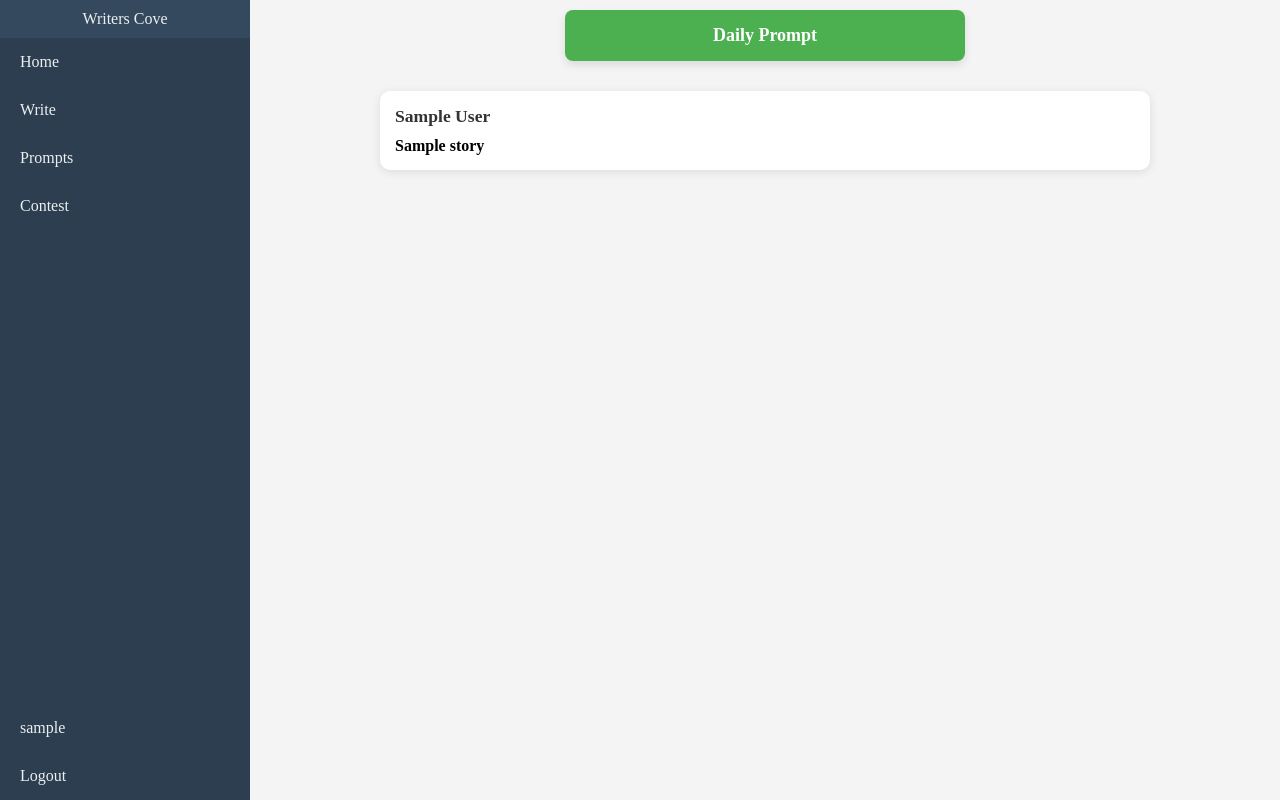
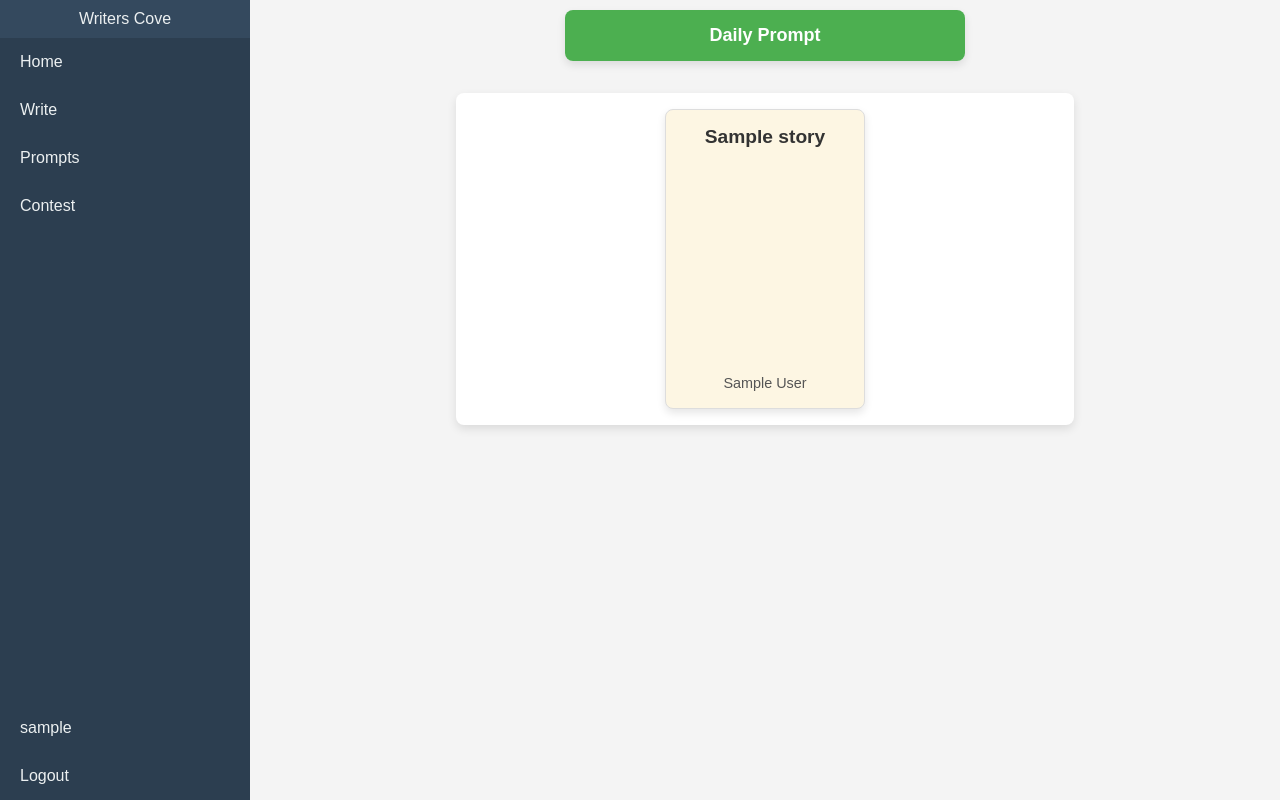
Before and after one commit to The-Lennzer/Writers-Cove, a Django app: template home/templates/main/feed.html in a window 1280 px wide. Run offline with Django 5.2, Linux system fonts and the light colour scheme; a user stored in the database is signed in; tables that the repository leaves empty hold one stand-in row (values such as "Sample post"); the template is opened without the code that fills it: values that come from a table or form of the project are taken from there, most other values are stand-ins (such as "Sample title", 1, 10 or a date in 2020); parts of the project's set-up code (start-up, migrations or seed data) failed here and were passed over.

Commit message:
fixed CSS issues in feed.css, added story cards, feat: added reader views for reading stories seperately

```diff
--- a/home/static/CSS/feed.css
+++ b/home/static/CSS/feed.css
@@ -17,6 +17,103 @@
     padding: 1rem 2rem;
     border-bottom: 1px solid #ddd; /* Subtle line underneath */
 }
+
+/* Basic card styles */
+.prompt-container {
+    width: 100%;
+    max-width: 400px;
+    margin: 10px auto;
+    border-radius: 8px;
+    background-color: #f4f4f9;
+    box-shadow: 0 4px 8px rgba(0, 0, 0, 0.1);
+    overflow: hidden;
+    transition: all 0.3s ease;
+
+    /* Make the prompt container sticky */
+    position: sticky;
+    top: 10px; /* Distance from the top of the viewport */
+    z-index: 10; /* Ensure it stays above other content */
+}
+
+/* Card header styles */
+.prompt-container .card-header {
+    background-color: #4CAF50;
+    color: white;
+    padding: 15px;
+    cursor: pointer;
+    font-size: 18px;
+    font-weight: bold;
+    text-align: center;
+}
+
+.prompt-container .card-content {
+    padding: 15px;
+    display: none; /* Initially hidden */
+    background-color: #fff;
+    color: #333;
+    font-size: 16px;
+    line-height: 1.5;
+}
+
+.prompt-container.expanded .card-content {
+    display: block;
+}
+
+.prompt-container.expanded {
+    box-shadow: 0 8px 16px rgba(0, 0, 0, 0.2);
+    transform: scale(1.05);
+}
+
+/* Add hover effect to title */
+.prompt-container .card-header:hover {
+    background-color: #45a049;
+}
+
+
+/* Feed Container */
+.feed-container {
+    display: flex;
+    flex-wrap: wrap;
+    gap: 1rem;
+    justify-content: center;
+    padding: 1rem;
+}
+
+.story-card-link {
+    text-decoration: none;
+    color: inherit;
+}
+
+.story-card {
+    width: 200px;
+    height: 300px;
+    background: #fdf6e3;
+    border: 1px solid #ddd;
+    border-radius: 8px;
+    display: flex;
+    flex-direction: column;
+    justify-content: space-between;
+    align-items: center;
+    padding: 1rem;
+    box-shadow: 0 4px 8px rgba(0, 0, 0, 0.1);
+    transition: transform 0.2s ease;
+}
+
+.story-card:hover {
+    transform: scale(1.05);
+}
+
+.story-title h2 {
+    font-size: 1.2rem;
+    text-align: center;
+}
+
+.story-author span {
+    font-size: 0.9rem;
+    color: #555;
+    align-self: flex-end;
+}
+
 
 .navbar .logo {
     font-size: 1.5rem;
--- a/home/static/CSS/home.css
+++ b/home/static/CSS/home.css
@@ -48,8 +48,6 @@
 .prompt-container .card-header:hover {
     background-color: #45a049;
 }
-
-
 
 
 /* Feed Container */
--- a/home/templates/main/base.html
+++ b/home/templates/main/base.html
@@ -23,7 +23,7 @@
                 <p>Writers Cove</p>
             </div>
             <ul class="sidebar-menu">
-                <li><a href="{% url 'home' %}">Home</a></li>
+                <li><a href="{% url 'feed' %}">Home</a></li>
                 <li><a href="{% url 'editor' %}">Write</a></li>
                 <li><a href="{% url 'prompts' %}">Prompts</a></li>
                 <li><a href="#">Contest</a></li>
--- a/home/templates/main/feed.html
+++ b/home/templates/main/feed.html
@@ -1,17 +1,16 @@
 {% extends 'main/base.html' %}
 {% load static %}
 {% block title %} Home-WC {% endblock %}
-{% block extraCSS %} <link rel="stylesheet" href="{% static 'CSS/home.css' %}"> {% endblock %}
-{% block extraJS %} <script src="{% static 'js/feed.js' %}" defer></script> {% endblock %}
+{% block extraCSS %} <link rel="stylesheet" href="{% static 'CSS/feed.css' %}"> {% endblock %}
+{% block extraJS %}
+<script src="{% static 'js/feed.js' %}" defer></script>
+{% endblock %}
 {% block profile %} <li><a href="#"> {{ user.user_name }} </a></li> {% endblock %}
 {% block content %}
-    {% comment %} <h1>Welcome to the Home page</h1> {% endcomment %}
 
-    <!-- Feed Container -->
-    <div class="feed-container">
-
-        <div class="prompt-container">
-        <div class="card-header" onclick="toggleCard()" >
+ <!-- Daily Prompt -->
+    <div class="prompt-container" onclick="toggleCard()">
+        <div class="card-header">
             Daily Prompt
         </div>
         <div class="card-content">
@@ -19,26 +18,28 @@
         </div>
     </div>
 
+<!-- Feed Container -->
+<div class="feed-container">
+
         {% for story in stories %}
-    <div class="post-card" onclick="toggleContent(this)">
-        <!-- Post Header -->
-        <div class="post-header">
-            <span class="username">{{ story.author }}</span> <!-- Display author's username -->
+        <a href="{% url 'reader' story.id %}" class="story-card-link">
+            <div class="story-card">
+                <!-- Title -->
+                <div class="story-title">
+                    <h2>{{ story.storyTitle }}</h2>
                 </div>
 
-        <!-- Story Title -->
-        <div class="post-title">
-           <strong>{{ story.storyTitle }}</strong>
-        </div>
-
-        <!-- Hidden Full Content -->
-        <div class="full-content" style="display: none;">
-            <h2><strong>{{ story.title }}</strong></h2>
-            <div>{% autoescape off %}{{ story.content | safe }}{% endautoescape %}</div>
+                <!-- Author -->
+                <div class="story-author">
+                    <span>{{ story.author }}</span>
                 </div>
             </div>
+        </a>
+
+
     {% empty %}
     <p>No stories to show yet. Start by writing your first story!</p>
     {% endfor %}
 </div>
+
 {% endblock %}
--- a/home/urls.py
+++ b/home/urls.py
@@ -3,4 +3,5 @@
 urlpatterns = [
     path('', HomeView.as_view(), name='home'),
     path('feed/', FeedView.as_view(), name='feed'),
+    path('story/<int:pk>/', StoryReaderView.as_view(), name='reader'),
 ]
```
Also changed, not shown: home/static/CSS/reader.css (added, +31 -0 lines), home/templates/main/reader.html (added, +27 -0 lines), home/views.py (+6 -1 lines). Lines whose indentation alone changed are shown as unchanged.
